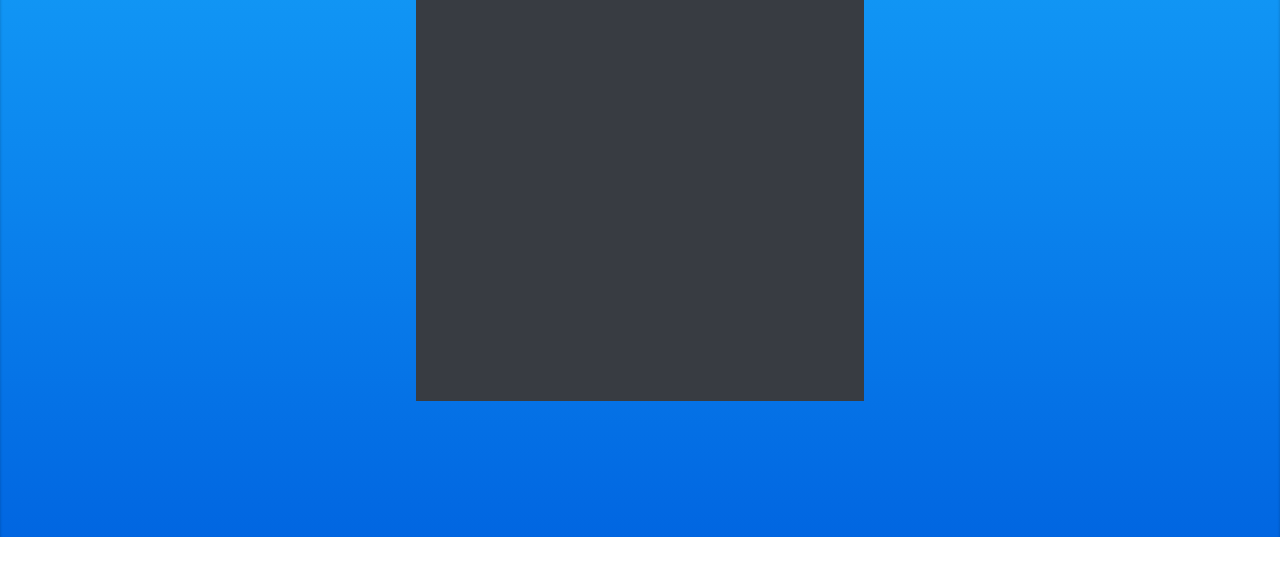
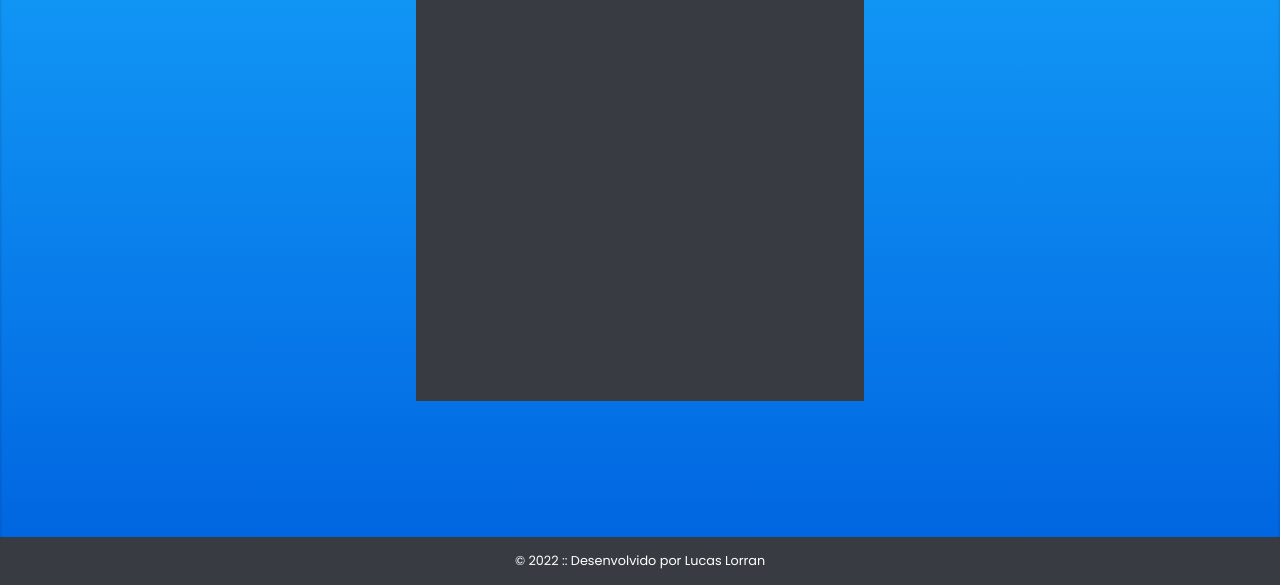
Before and after one commit to LucasLorran22/login_page, a plain HTML site: page index.html in a window 1280 px wide. Shown: the part 335-920 px from the top of the page. Before the commit the page ends 872 px from the top, so only its background shows below. Drawn offline with Linux system fonts and the light colour scheme.

Commit message:
Finalizado o footer

```diff
--- a/css/style.css
+++ b/css/style.css
@@ -39,3 +39,18 @@ main form{
     color: white;
     background-color: #383c42;
 }
+
+
+.rodape{
+    width: 100%;
+    height: 3rem;
+    font-size: 80%;
+
+    color: white;
+    background-color: #383c42;
+
+    display: flex;
+    flex-direction: row;
+    align-items: center;
+    justify-content: center;
+}
--- a/index.html
+++ b/index.html
@@ -2,7 +2,7 @@
 <html lang="pt-br">
     <head>
         <meta charset="UTF-8">
-        <title>Login</title>
+        <title>Entrar</title>
         <link rel="stylesheet" href="./css/style.css">
         <link rel="preconnect" href="https://fonts.googleapis.com"> <!-- Importação font do Google Fonts -->
         <link rel="preconnect" href="https://fonts.gstatic.com" crossorigin> <!-- Importação font do Google Fonts -->
@@ -53,8 +53,8 @@
             </form>
         </main>
 
-        <footer>
-
+        <footer class="rodape" >
+            <p>&copy; 2022  :: Desenvolvido por Lucas Lorran</p>
         </footer>
     </body>
 </html>
```
